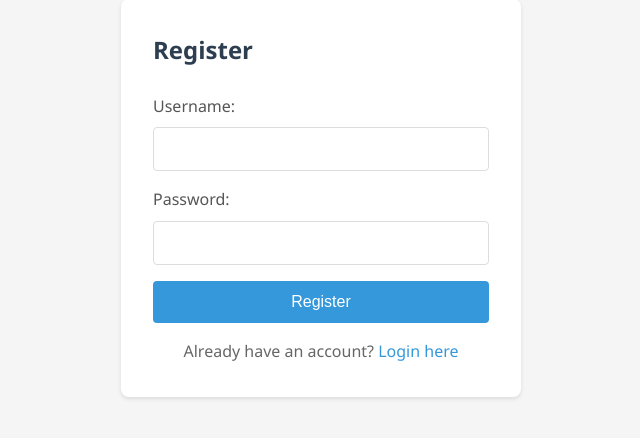
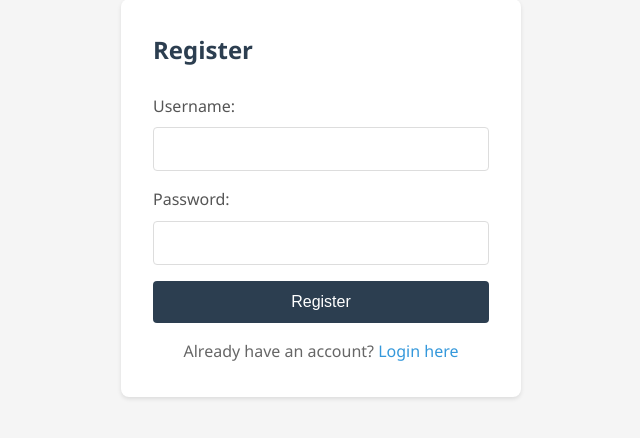
Before and after one commit to LubomirKuznik/task-manager, a Flask app: page /register in a window 1280 px wide. Shown: the part 103-541 px from the top of the page, without its empty margins (319-959 px from the left). Run offline with Flask 3, Linux system fonts and the light colour scheme.

Commit message:
Changed button colors to dark blue

```diff
--- a/static/style.css
+++ b/static/style.css
@@ -103,7 +103,7 @@ nav a:hover {
 button[type="submit"] {
     width: 100%;
     padding: 0.75rem;
-    background-color: #3498db;
+    background-color: #2c3e50;
     color: white;
     border: none;
     border-radius: 4px;
@@ -113,7 +113,7 @@ button[type="submit"] {
 }
 
 button[type="submit"]:hover {
-    background-color: #2980b9;
+    background-color: #2c3e50;
 }
 
 .form-container p {
```
